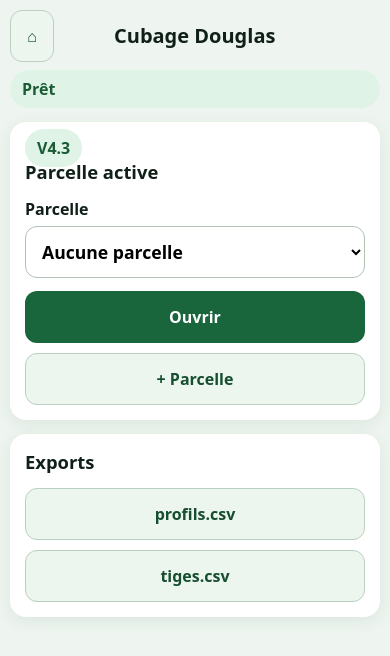
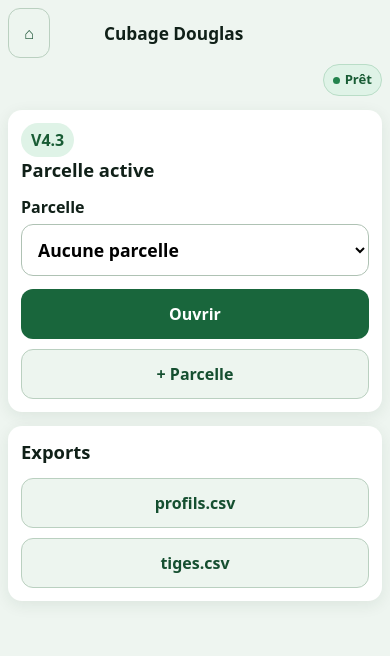
Before and after one commit to jc01-short/cubage-douglas, a plain HTML site: page index.html in a window 390 px wide. Drawn offline with Linux system fonts and the light colour scheme.

Commit message:
modif css

```diff
--- a/styles.css
+++ b/styles.css
@@ -19,51 +19,87 @@ main {
 }
 
 /* =====================================================
-   EN-TÊTE CORRIGÉ
+   EN-TÊTE
    ===================================================== */
 
 header {
   display: grid;
-  grid-template-columns:
-    48px
-    48px
-    minmax(145px, auto)
-    minmax(0, 1fr);
+  grid-template-columns: 48px 48px minmax(0, 1fr) auto;
   gap: 8px;
   align-items: center;
   width: 100%;
   margin-bottom: 14px;
 }
 
-/* Boutons Accueil et Retour */
 header > button {
   min-width: 0;
 }
 
-/* Titre de l'application */
-h1 {
+header h1 {
   min-width: 0;
   margin: 0;
   font-size: 1.35rem;
   line-height: 1.15;
   text-align: left;
+  overflow-wrap: anywhere;
+}
+
+/* Petite pastille d'état « Prêt » */
+#net {
+  display: inline-flex;
+  align-items: center;
+  justify-content: center;
+  justify-self: end;
+  width: auto;
+  min-width: auto;
+  min-height: 34px;
+  padding: 6px 12px;
+  border: 1px solid #b9ddc7;
+  border-radius: 999px;
+  background: #dff3e7;
+  color: #195c35;
+  font-size: 0.9rem;
+  font-weight: 800;
+  line-height: 1;
   white-space: nowrap;
 }
 
-/* Indicateur réseau / état « Prêt » */
-#net {
+#net::before {
+  content: "";
   display: block;
-  width: 100%;
-  min-width: 0;
-  justify-self: stretch;
-  overflow: hidden;
-  text-overflow: ellipsis;
-  white-space: nowrap;
+  width: 8px;
+  height: 8px;
+  flex: 0 0 8px;
+  margin-right: 7px;
+  border-radius: 50%;
+  background: #23834d;
+}
+
+/* État hors connexion */
+#net.offline {
+  border-color: #edb8b8;
+  background: #ffe3e3;
+  color: #7c1111;
+}
+
+#net.offline::before {
+  background: #a62929;
+}
+
+/* Aucun badge de version affiché */
+#versionBadge,
+.version-badge,
+.badge.version {
+  display: none !important;
 }
 
 /* =====================================================
    TITRES ET VUES
    ===================================================== */
+
+h1 {
+  font-size: 1.35rem;
+}
 
 h2 {
   margin: 0 0 14px;
@@ -85,8 +121,8 @@ h2 {
 article {
   margin-bottom: 14px;
   padding: 18px;
+  border-radius: 16px;
   background: #fff;
-  border-radius: 16px;
   box-shadow: 0 4px 16px #173d2915;
 }
 
@@ -146,9 +182,9 @@ button:disabled {
 .light,
 #back,
 #homeBtn {
+  border: 1px solid #bad0c0;
   background: #edf5ef;
   color: #154f30;
-  border: 1px solid #bad0c0;
 }
 
 .danger {
@@ -171,22 +207,23 @@ button:disabled {
 }
 
 /* =====================================================
-   ÉTAT ET BADGES
+   INFORMATIONS ET MESSAGES
    ===================================================== */
 
-.badge,
-#net {
-  padding: 8px 12px;
+.badge:not(.version):not(.version-badge) {
+  display: inline-block;
+  width: auto;
+  padding: 6px 10px;
+  border-radius: 999px;
   background: #dff3e7;
   color: #195c35;
-  border-radius: 999px;
   font-weight: 800;
 }
 
 .hint {
   padding: 12px;
+  border-radius: 12px;
   background: #edf5ef;
-  border-radius: 12px;
   line-height: 1.4;
 }
 
@@ -235,8 +272,8 @@ button:disabled {
 .metric {
   min-width: 0;
   padding: 12px;
+  border-radius: 12px;
   background: #edf5ef;
-  border-radius: 12px;
 }
 
 .metric b {
@@ -302,41 +339,18 @@ button:disabled {
 
 .alert {
   padding: 12px;
+  border-radius: 12px;
   background: #ffe3e3;
   color: #7c1111;
-  border-radius: 12px;
 }
 
 /* =====================================================
-   ANIMATIONS
+   ANIMATION DU MICRO
    ===================================================== */
 
 @keyframes pulse {
   50% {
     opacity: 0.65;
-  }
-}
-
-/* =====================================================
-   TABLETTES ET ÉCRANS INTERMÉDIAIRES
-   Le bandeau passe sous les boutons et le titre.
-   ===================================================== */
-
-@media (max-width: 700px) {
-  header {
-    grid-template-columns: 48px 48px minmax(0, 1fr);
-  }
-
-  header h1 {
-    grid-column: 3;
-    grid-row: 1;
-    white-space: normal;
-    overflow-wrap: normal;
-  }
-
-  #net {
-    grid-column: 1 / -1;
-    grid-row: 2;
   }
 }
 
@@ -350,24 +364,32 @@ button:disabled {
   }
 
   header {
-    grid-template-columns: 44px 44px minmax(0, 1fr);
-    gap: 8px;
+    grid-template-columns: 44px 44px minmax(0, 1fr) auto;
+    gap: 7px;
   }
 
   header h1 {
     grid-column: 3;
     grid-row: 1;
     min-width: 0;
-    font-size: 1.25rem;
+    font-size: 1.18rem;
     line-height: 1.1;
     text-align: left;
   }
 
   #net {
-    grid-column: 1 / -1;
-    grid-row: 2;
-    width: 100%;
-    justify-self: stretch;
+    grid-column: 4;
+    grid-row: 1;
+    min-height: 32px;
+    padding: 5px 9px;
+    font-size: 0.82rem;
+  }
+
+  #net::before {
+    width: 7px;
+    height: 7px;
+    flex-basis: 7px;
+    margin-right: 5px;
   }
 
   .two,
@@ -393,7 +415,7 @@ button:disabled {
    TRÈS PETITS ÉCRANS
    ===================================================== */
 
-@media (max-width: 360px) {
+@media (max-width: 390px) {
   main {
     padding: 8px;
   }
@@ -404,7 +426,15 @@ button:disabled {
   }
 
   header h1 {
-    font-size: 1.12rem;
+    grid-column: 3;
+    grid-row: 1;
+    font-size: 1.08rem;
+  }
+
+  #net {
+    grid-column: 1 / -1;
+    grid-row: 2;
+    justify-self: end;
   }
 
   article {
```
